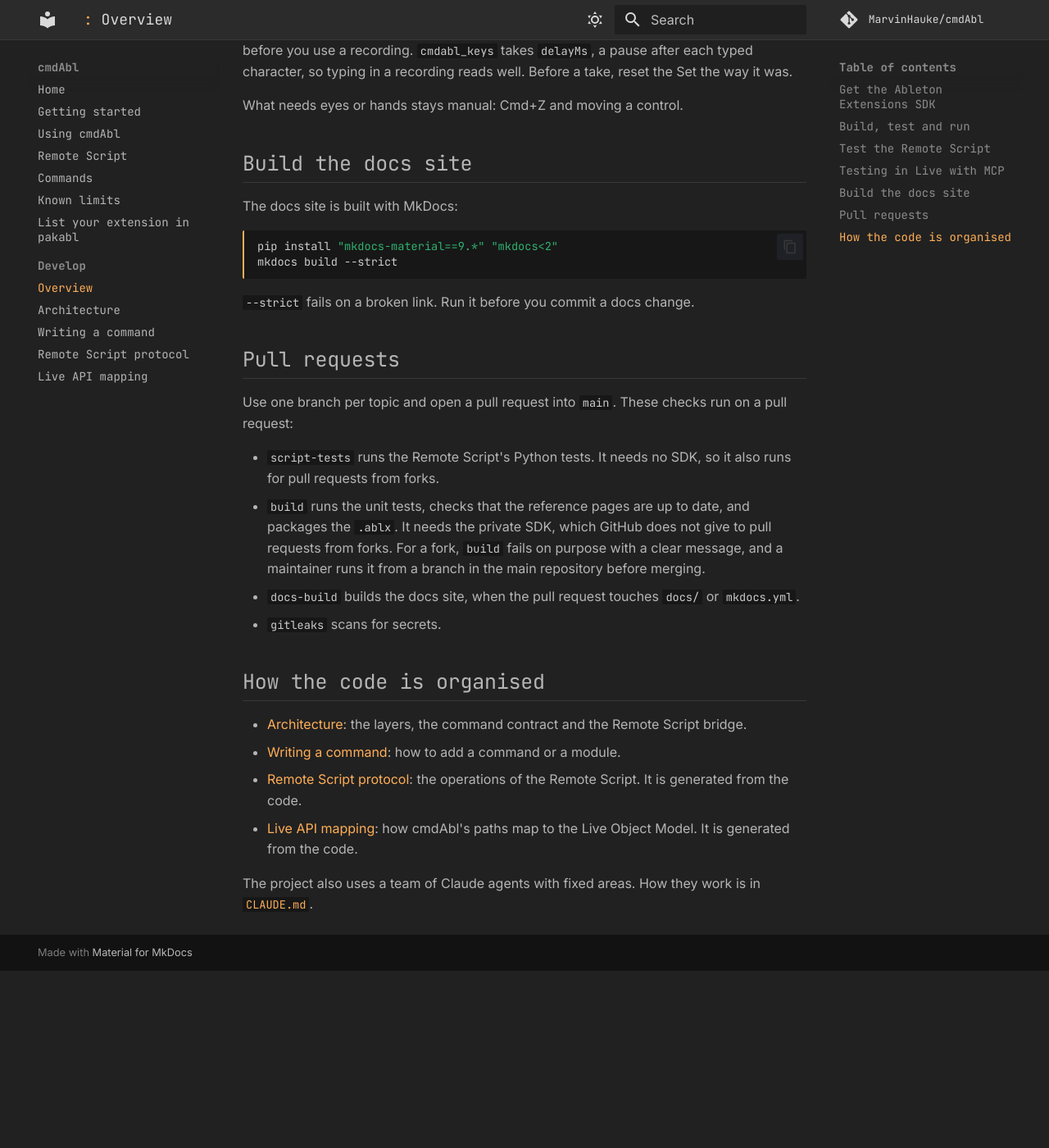
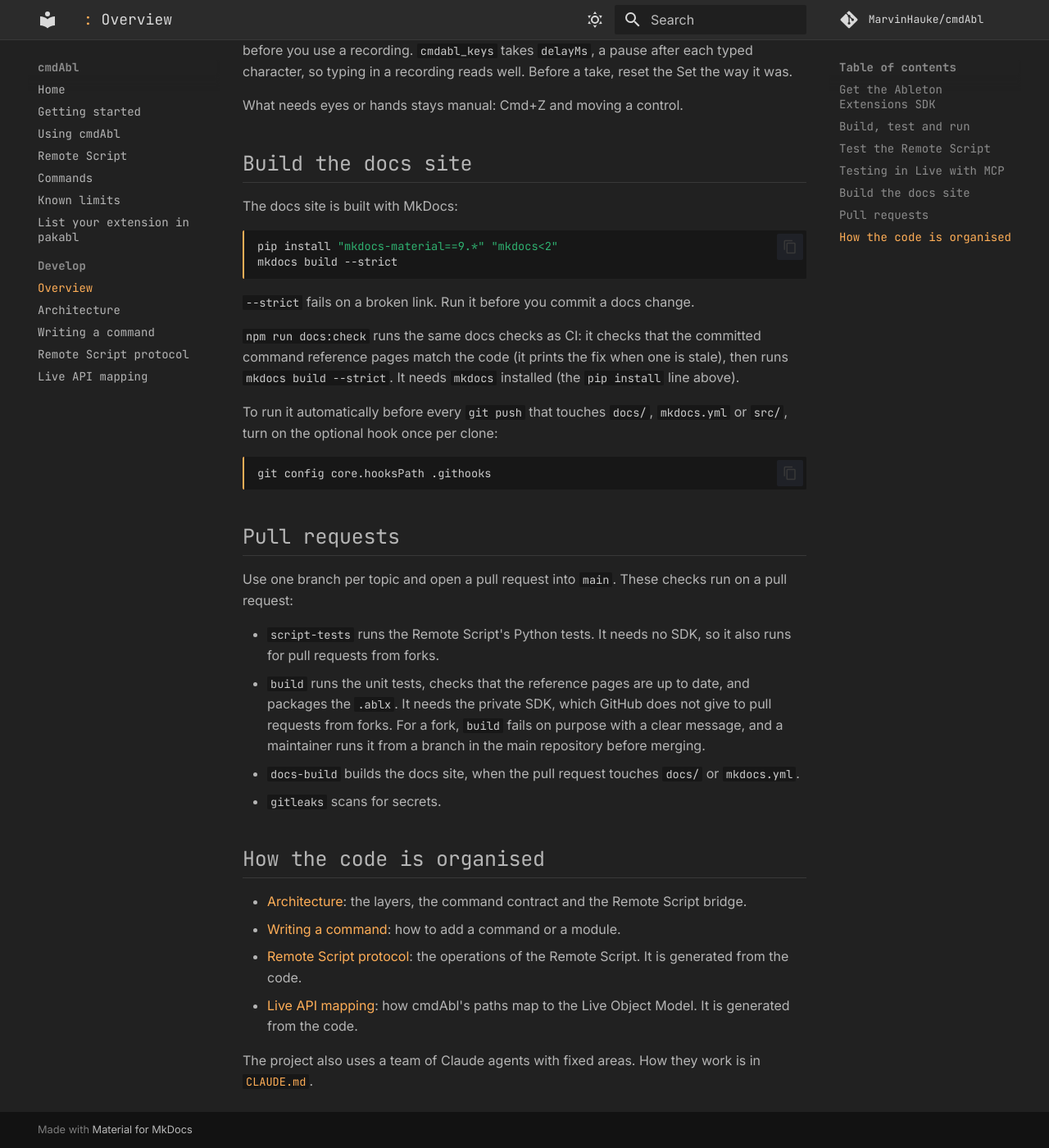
Before and after one commit to MarvinHauke/cmdAbl, an MkDocs documentation site: the page built from docs/develop.md, in a window 1280 px wide and 1400 px high, scrolled down 3604 px. Shown: the whole window at 82% size. Built offline with MkDocs 1.6.1 and Material for MkDocs 9.7.7, drawn with Linux system fonts in a browser that asks for light colours; comment, search, counter and statistics services are not loaded; before the commit the page ends 4788 px from its top, so only the background shows below that.

Commit message:
docs: stage for content screenshots, matching setup-page scale, npm run docs:check and optional pre-push hook
Co-Authored-By: Claude Sonnet 5.5 <noreply@anthropic.com>

````diff
--- a/docs/develop.md
+++ b/docs/develop.md
@@ -117,6 +117,17 @@ mkdocs build --strict
 
 `--strict` fails on a broken link. Run it before you commit a docs change.
 
+`npm run docs:check` runs the same docs checks as CI: it checks that the committed command
+reference pages match the code (it prints the fix when one is stale), then runs
+`mkdocs build --strict`. It needs `mkdocs` installed (the `pip install` line above).
+
+To run it automatically before every `git push` that touches `docs/`, `mkdocs.yml` or `src/`,
+turn on the optional hook once per clone:
+
+```sh
+git config core.hooksPath .githooks
+```
+
 ## Pull requests
 
 Use one branch per topic and open a pull request into `main`. These checks run on a pull request:
--- a/docs/stylesheets/cmdabl.css
+++ b/docs/stylesheets/cmdabl.css
@@ -69,3 +69,27 @@
 
 .md-nav__item .md-nav__link--active { color: var(--md-accent-fg-color); }
 .md-search__input { border-radius: 2px; }
+
+/* Screenshots and recordings of the dialogs sit on a stage, so their grey does not blend into
+   the page. Dark: the code-block grey, darker than the page. Light: a light grey. */
+.md-typeset img[src*="assets/images/"] {
+  box-sizing: border-box;
+  background: var(--cmdabl-stage-bg);
+  border: 1px solid var(--md-default-fg-color--lightest);
+  border-radius: 4px;
+  padding: 12px;
+}
+[data-md-color-scheme="slate"]  { --cmdabl-stage-bg: hsl(0, 0%, 9%); }
+[data-md-color-scheme="default"] {
+  --cmdabl-stage-bg: hsl(0, 0%, 94%);
+}
+[data-md-color-scheme="default"] .md-typeset img[src*="assets/images/"] {
+  border-color: hsl(0, 0%, 80%);
+}
+
+/* setup-page.png is a narrower dialog (1080 px) than setup-no-karabiner.png (1642 px) at the same
+   text size. Draw it at 1080/1642 of that width so both show the text at the same scale
+   (the 26px is the stage's padding and border). */
+.md-typeset img[src$="assets/images/setup-page.png"] {
+  width: calc((100% - 26px) * 0.6578 + 26px);
+}
--- a/package.json
+++ b/package.json
@@ -12,6 +12,7 @@
     "test": "tsx --test --test-timeout=30000 \"src/**/*.test.ts\" \"tools/**/*.test.ts\"",
     "mcp": "tsx tools/mcp/main.ts",
     "docs:reference": "tsx scripts/gen-command-reference.ts",
+    "docs:check": "bash scripts/docs-check.sh",
     "start": "npm run build:dev && extensions-cli run",
     "package": "npm run build && extensions-cli package --include karabiner --include windows --include remote-script"
   },
````
Also changed, not shown: docs/guides/release-cmdabl.md (+2 -2 lines), docs/assets/images/setup-page.png, 2 other files.
